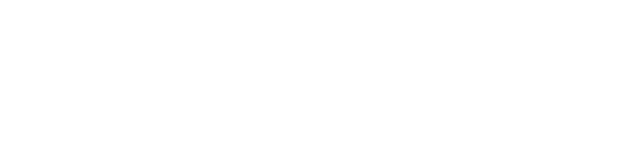
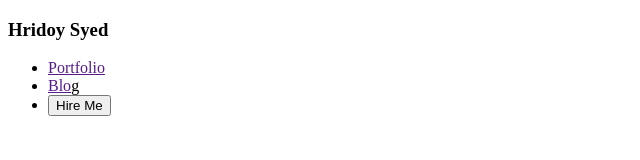
Before and after one commit to rabbisyed98/developer_portfolio, a plain HTML site: page index.html in a window 1280 px wide. Shown: the whole page, without its empty margins (0-640 px from the left). Drawn offline with Linux system fonts and the light colour scheme.

Commit message:
added nav bar

```diff
--- a/index.html
+++ b/index.html
@@ -8,6 +8,14 @@
 <body>
     <!-- Header section here -->
     <header>
+        <nav>
+            <h3>Hridoy Syed</h3>
+            <ul>
+                <li><a href="">Portfolio</a></li>
+                <li><a href="">Blo</a>g</li>
+                <li><button>Hire Me</button></li>
+            </ul>
+        </nav>
 
     </header>
     <!-- main content here -->
```
